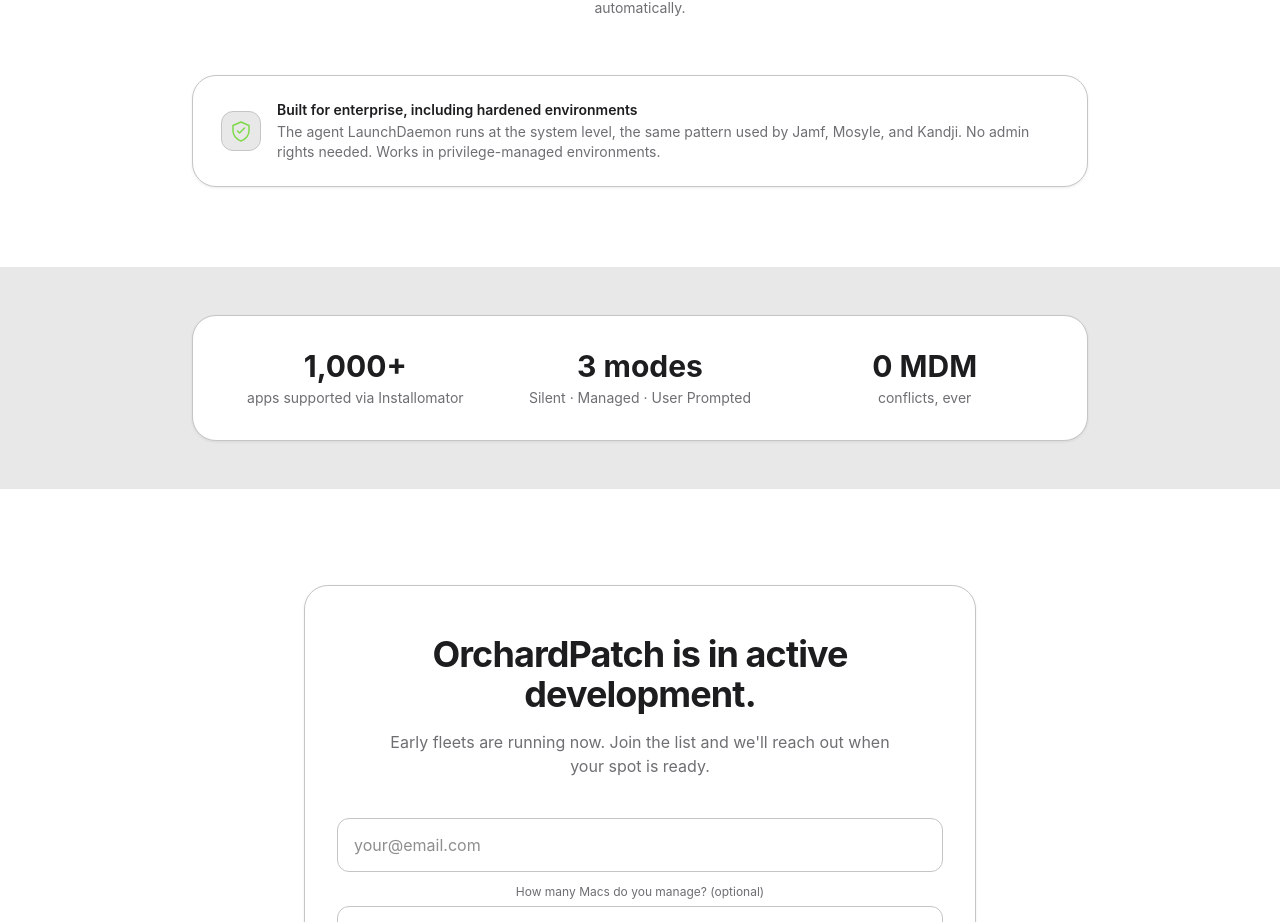
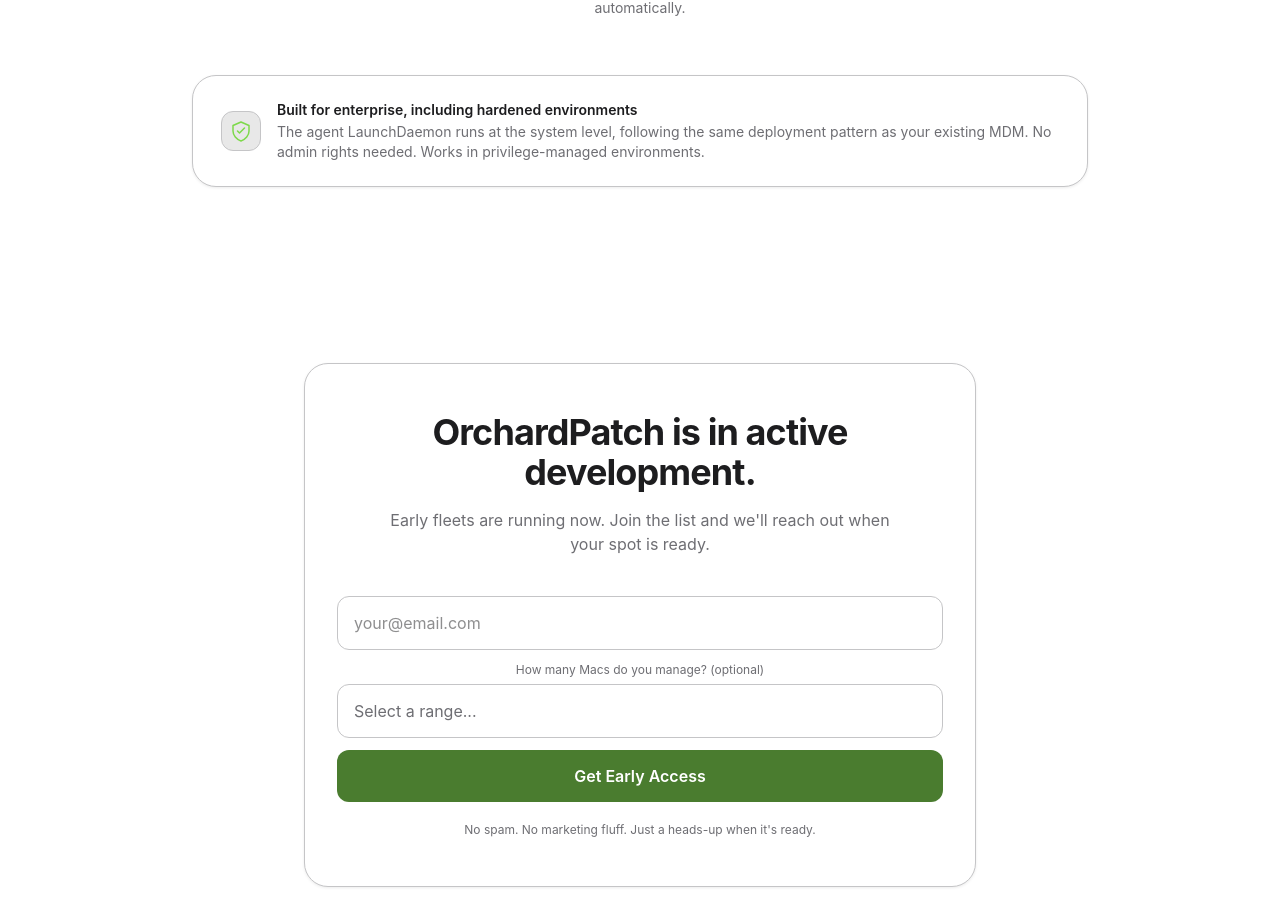
Before and after one commit to judeglenn/orchardpatch-waitlist, a Next.js app: page / in a window 1280 px wide. Shown: the part 3158-4080 px from the top of the page. Built offline with nearby package versions, Linux system fonts and the light colour scheme.

Commit message:
feat: remove stats strip; update enterprise callout body
- Removed 1,000+ / 3 modes / 0 MDM stats section entirely
- Enterprise callout: removed Jamf/Mosyle/Kandji name-drops, reworded
  to 'following the same deployment pattern as your existing MDM'

```diff
--- a/app/page.tsx
+++ b/app/page.tsx
@@ -378,27 +378,9 @@
               <div>
                 <p className="text-sm font-semibold mb-0.5" style={{ color: "#1d1d1f" }}>Built for enterprise, including hardened environments</p>
                 <p className="text-sm" style={{ color: "#6e6e73" }}>
-                  The agent LaunchDaemon runs at the system level, the same pattern used by Jamf, Mosyle, and Kandji. No admin rights needed. Works in privilege-managed environments.
+                  The agent LaunchDaemon runs at the system level, following the same deployment pattern as your existing MDM. No admin rights needed. Works in privilege-managed environments.
                 </p>
               </div>
-            </div>
-          </div>
-        </section>
-
-        {/* ── Stats strip ── */}
-        <section className="py-12 px-6" style={{ background: "#e8e8e8" }}>
-          <div className="max-w-4xl mx-auto">
-            <div className="grid grid-cols-3 gap-6 text-center px-8 py-8" style={whiteCard}>
-              {[
-                { stat: "1,000+", label: "apps supported via Installomator" },
-                { stat: "3 modes", label: "Silent · Managed · User Prompted" },
-                { stat: "0 MDM", label: "conflicts, ever" },
-              ].map(({ stat, label }) => (
-                <div key={stat}>
-                  <div className="text-2xl sm:text-3xl font-bold mb-1" style={{ color: "#1d1d1f" }}>{stat}</div>
-                  <div className="text-xs sm:text-sm" style={{ color: "#6e6e73" }}>{label}</div>
-                </div>
-              ))}
             </div>
           </div>
         </section>
```
